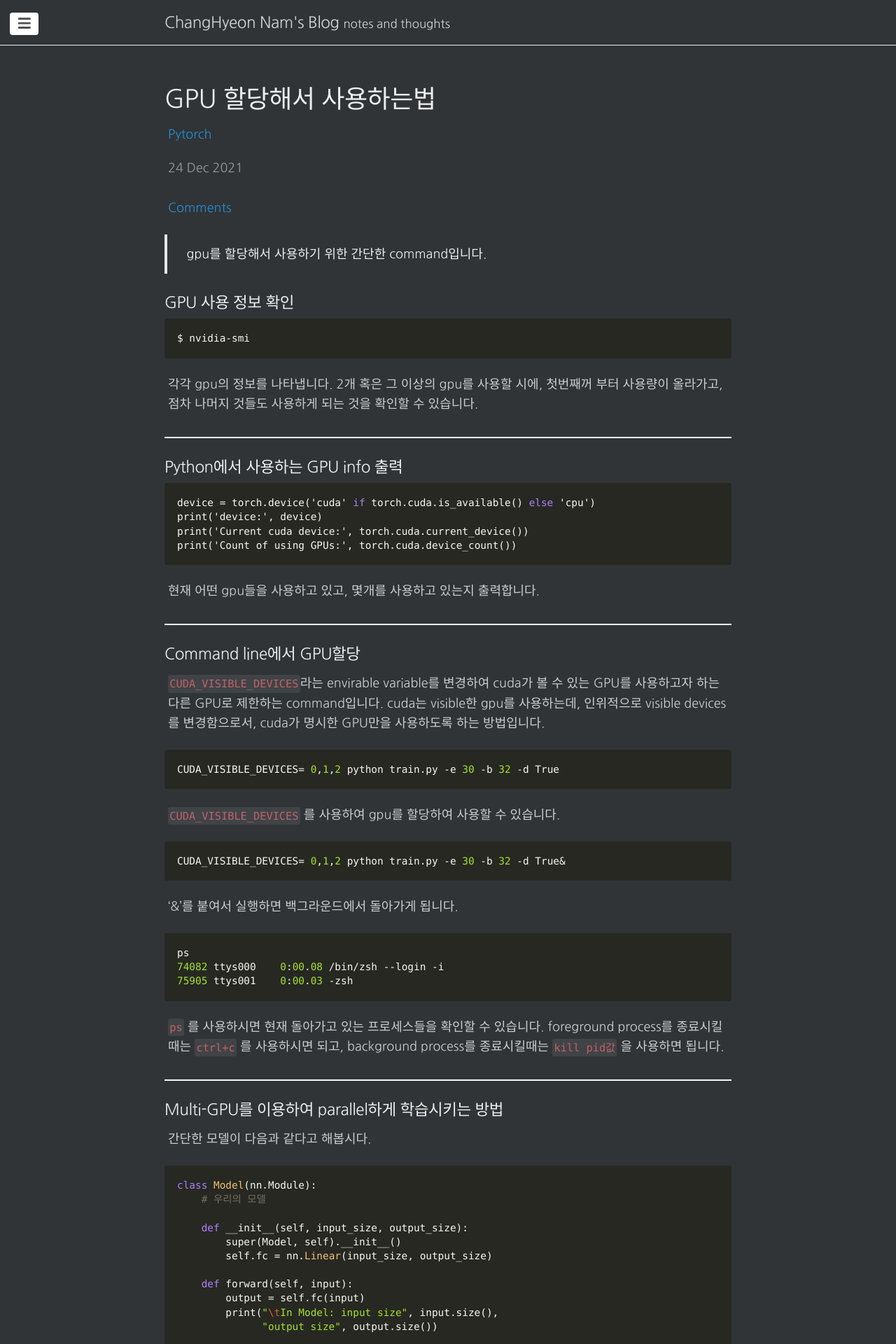
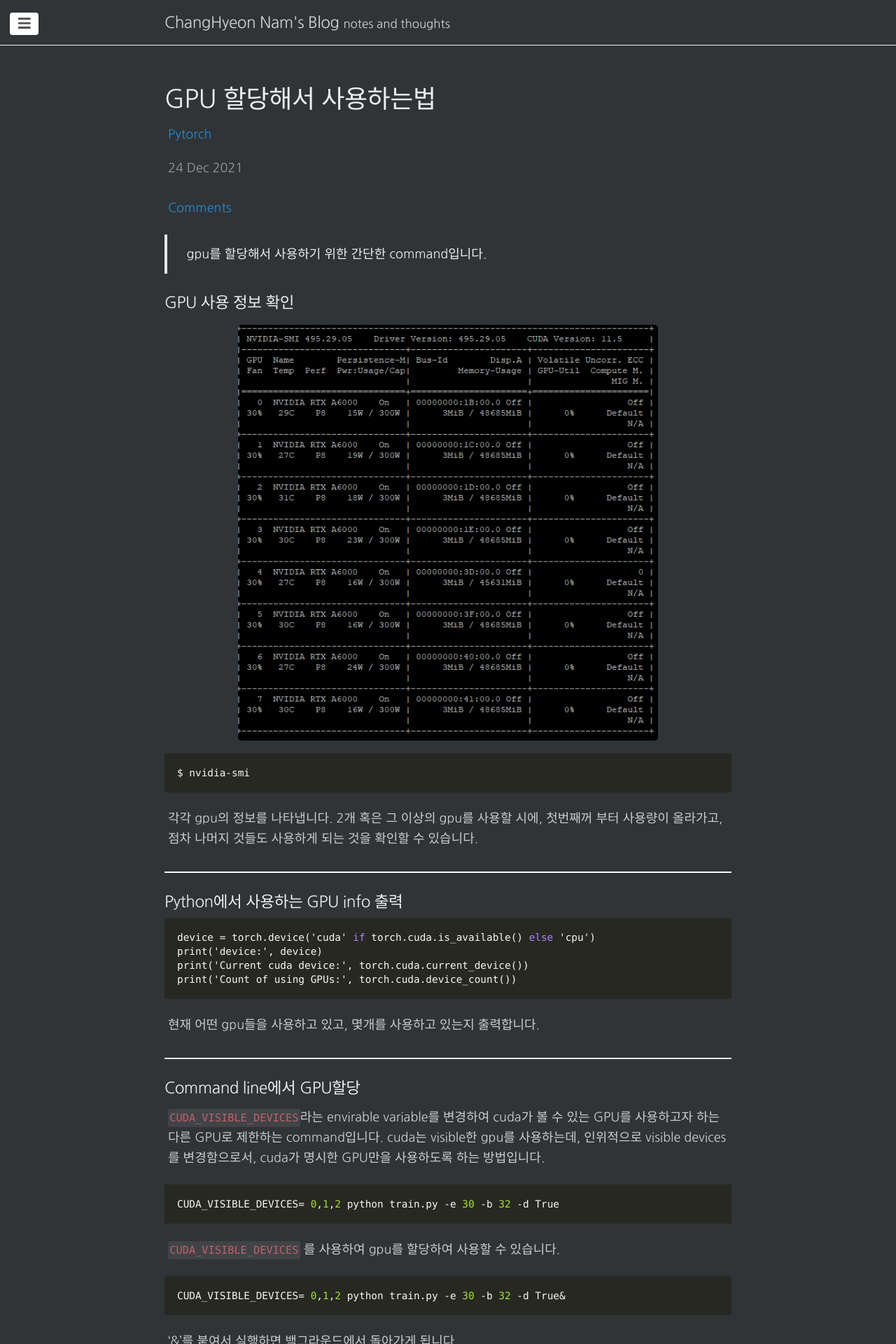
Before and after one commit to changhyeonnam/changhyeonnam.github.io, a Jekyll site: the page built from _posts/2021/2021-12-24-gpu_manual.md, in a window 1280 px wide. Shown: the top 1920 px of the page at 70% size. Built offline with Jekyll 4.4.1, drawn with Linux system fonts in a browser that asks for light colours; nearby versions of some CDN libraries; comment, search, counter and statistics services are not loaded.

Commit message:
update gpu.md

````diff
--- a/_posts/2021/2021-12-24-gpu_manual.md
+++ b/_posts/2021/2021-12-24-gpu_manual.md
@@ -12,6 +12,12 @@ comments: true
 >
 
 ### GPU 사용 정보 확인
+
+<div class="center">
+  <figure>
+    <a href="/images/2021/torch/gpu/gpu0.png"><img src="/images/2021/torch/gpu/gpu0.png" width="600"  ></a>
+  </figure>
+</div>
 
 ```bash
 $ nvidia-smi
````
Also changed, not shown: images/2021/torch/gpu/gpu0.png (added), images/2021/torch/gpu/gpu1.png (added).
